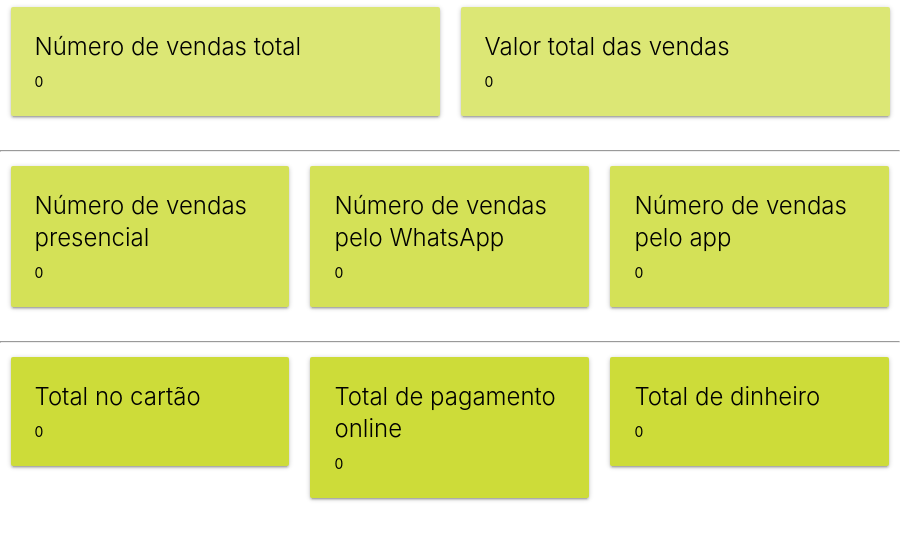
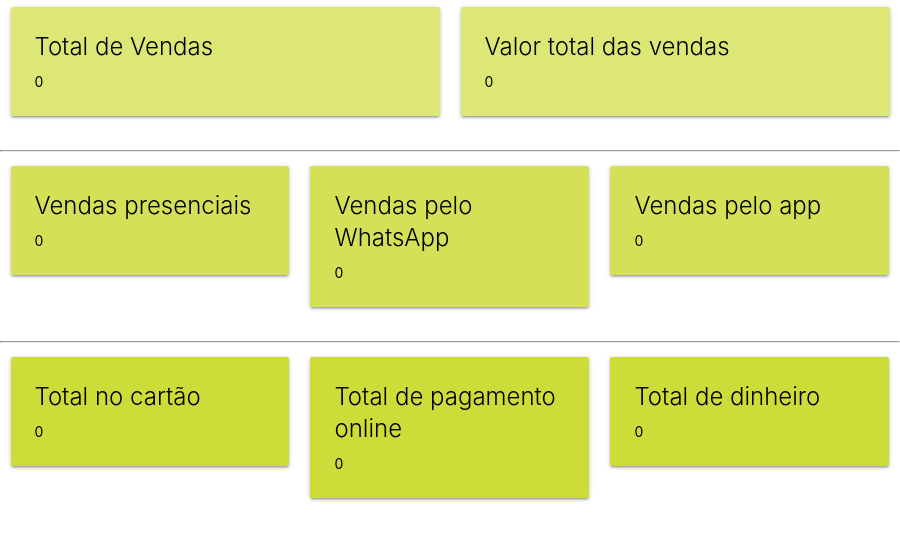
Before and after one commit to erickbmr/delivery-control, an Electron app: page mainWindow.html in a window 900 px wide. Drawn offline with nearby package versions, Linux system fonts and the light colour scheme; no server answers.

Commit message:
fix: change names in main window

```diff
--- a/mainWindow.html
+++ b/mainWindow.html
@@ -22,7 +22,7 @@
       <div class="col s12 m6">
         <div class="card lime lighten-2">
           <div class="card-content black-text">
-            <span class="card-title">Número de vendas total</span>
+            <span class="card-title">Total de Vendas</span>
             <div class="sales-total">0</div>
           </div>
         </div>
@@ -46,7 +46,7 @@
       <div class="col s12 m4">
         <div class="card lime lighten-1">
           <div class="card-content black-text">
-            <span class="card-title">Número de vendas presencial</span>
+            <span class="card-title">Vendas presenciais</span>
             <div class="sales-pres">0</div>
           </div>
         </div>
@@ -55,7 +55,7 @@
       <div class="col s12 m4">
         <div class="card lime lighten-1">
           <div class="card-content black-text">
-            <span class="card-title">Número de vendas pelo WhatsApp</span>
+            <span class="card-title">Vendas pelo WhatsApp</span>
             <div class="sales-wpp">0</div>
           </div>
         </div>
@@ -64,7 +64,7 @@
       <div class="col s12 m4">
         <div class="card lime lighten-1">
           <div class="card-content black-text">
-            <span class="card-title">Número de vendas pelo app</span>
+            <span class="card-title">Vendas pelo app</span>
             <div class="sales-app">0</div>
           </div>
         </div>
```
Also changed, not shown: assets/add-window-print.png, assets/main-window-print.png.
